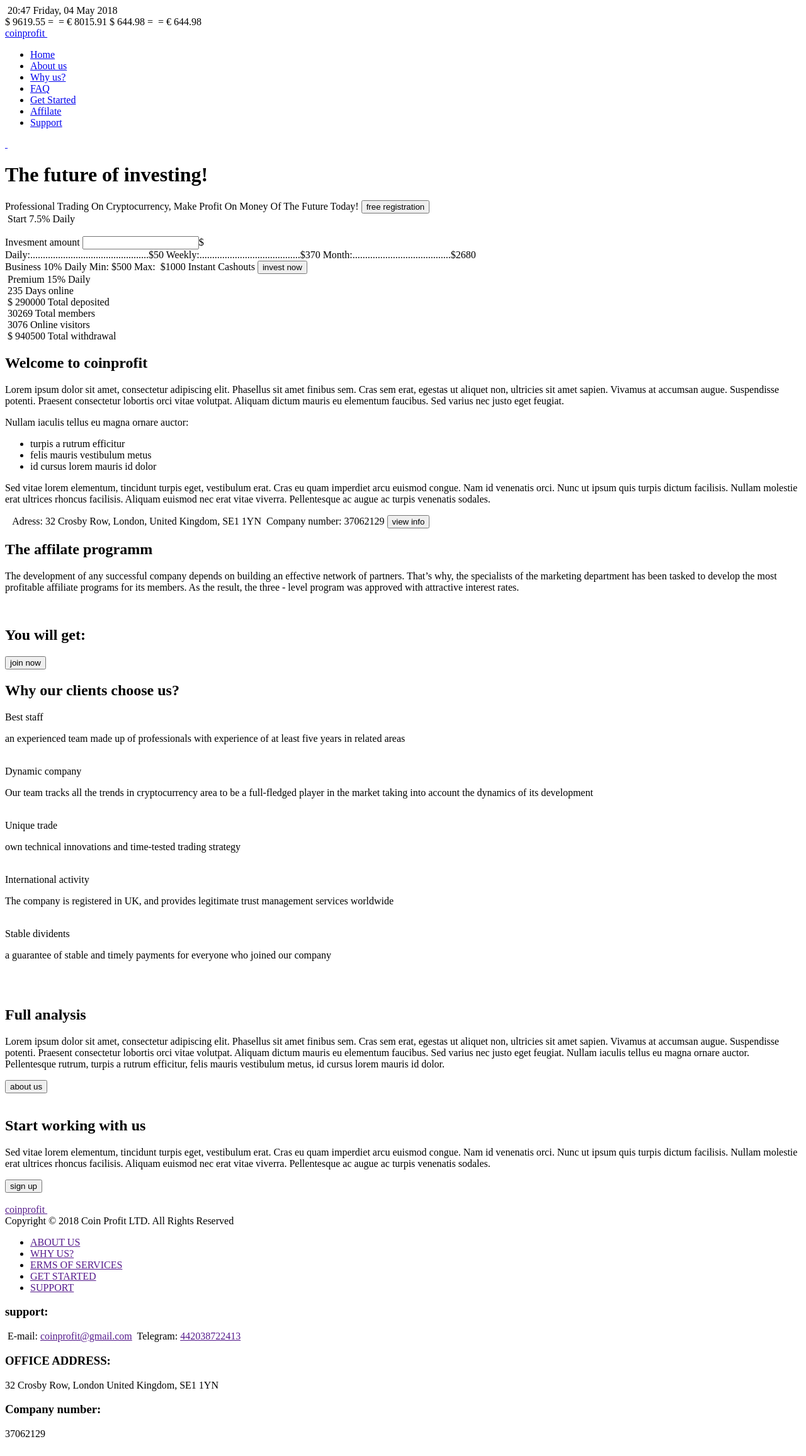
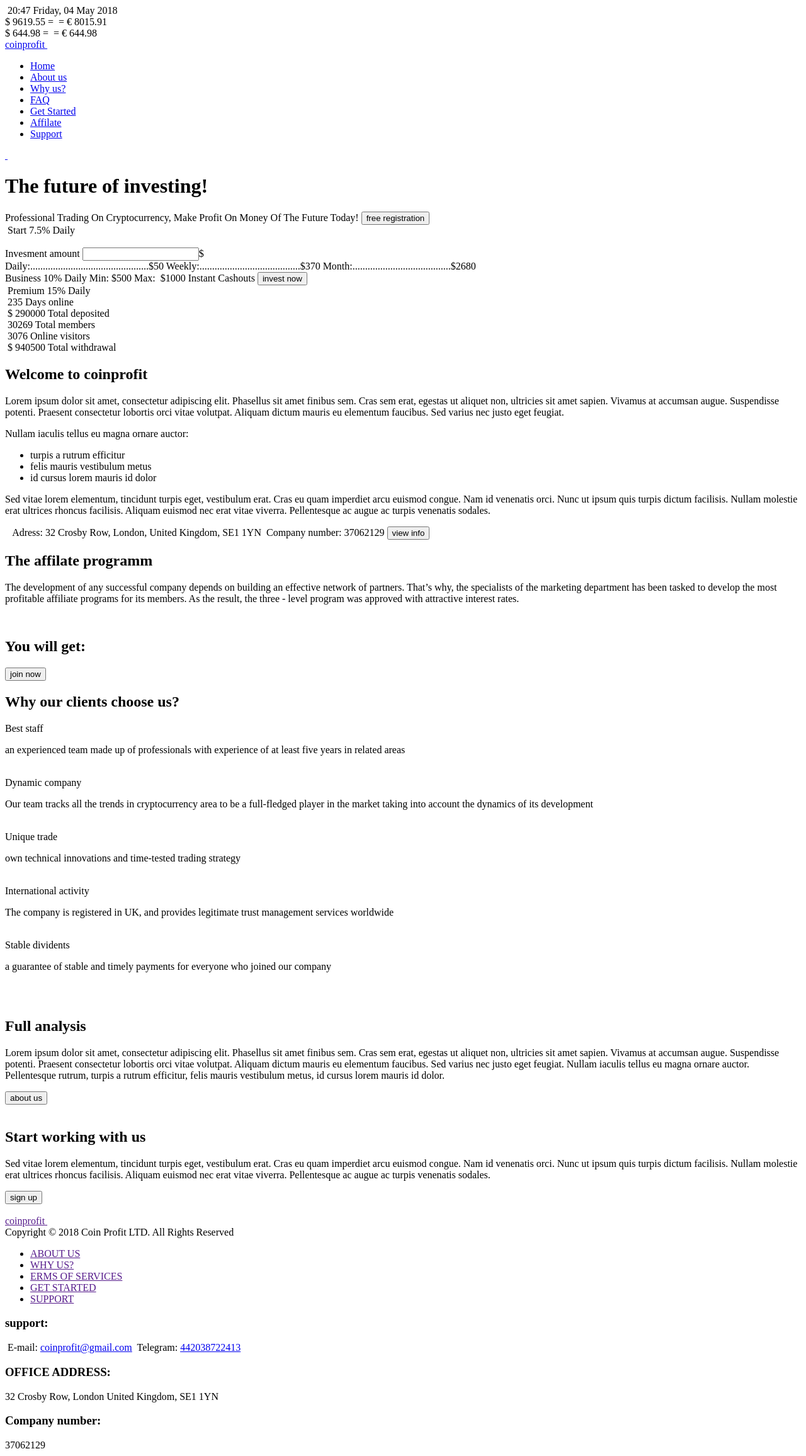
Before and after one commit to uspehcoursbrest/ZanDiplomaProJect, a plain HTML site: page main.html in a window 1280 px wide. Shown: the whole page at 63% size. Drawn offline with Linux system fonts and the light colour scheme.

Commit message:
внес измение после проверки дз

```diff
--- a/main.html
+++ b/main.html
@@ -13,15 +13,19 @@
             <span>Friday, 04 May  2018</span>
         </div>
         <div class="calculator">
+            <div class="calculator1">
                 <span>$ 9619.55 =</span>
                 <img src="" alt="">
                 <span>= &#8364; 8015.91</span>
+            </div>
+            <div class="calculator2">
                 <span>$ 644.98 =</span>
                 <img src="" alt="">
                 <span>= &#8364; 644.98</span>
             </div>
+        </div>
         <div class="logo">
-            <a href="#">coinprofit
+            <a href="#"><span>coinprofit</span>
                 <img src="" alt="">
             </a>
         </div>
@@ -47,14 +51,13 @@
     </div>
 </header>
 <div class="content">
+    <div class="banner">
         <div class="container">
-        <div class="banner">
             <div class="registration">
                 <h1>The future of
                     investing!</h1>
                 <span>Professional Trading On Cryptocurrency, Make Profit On Money Of The Future Today!</span>
                 <button>free registration</button>
-            </div>
             </div>
             <div class="plan">
                 <div class="plan">
@@ -85,7 +88,10 @@
                     <span>Premium 15% Daily</span>
                 </div>
             </div>
+        </div>
+    </div>
     <div class="statistic">
+        <div class="container">
             <div class="cards">
                 <img src="" alt="">
                 <span>235</span>
@@ -113,8 +119,8 @@
             </div>
         </div>
     </div>
+    <div class="about">
         <div class="container">
-        <div class="about">
             <h2>Welcome to
                 coinprofit</h2>
             <div class="description">
@@ -148,9 +154,8 @@
             </div>
         </div>
     </div>
+    <div class="program">
         <div class="container">
-
-        <div class="program">
             <h2>The affilate programm</h2>
             <p>The development of any successful company depends on building an effective network of partners. That’s
                 why, the specialists of the marketing department has been tasked to develop the most profitable
@@ -163,8 +168,8 @@
             </div>
         </div>
     </div>
+    <div class="advantages">
         <div class="container">
-        <div class="advantages">
             <h2>Why our clients
                 choose us?</h2>
             <div class="item">
@@ -196,23 +201,36 @@
             </div>
         </div>
     </div>
+    <div class="analysiswork">
         <div class="container">
-        <div class="analysiswork">
             <div class="analysis">
                 <img src="" alt="">
                 <h2>Full
                     analysis</h2>
-                <p>Lorem ipsum dolor sit amet, consectetur adipiscing elit. Phasellus sit amet finibus sem. Cras sem erat, egestas ut aliquet non, ultricies sit amet sapien. Vivamus at accumsan augue. Suspendisse potenti. Praesent consectetur lobortis orci vitae volutpat. Aliquam dictum mauris eu elementum faucibus. Sed varius nec justo eget feugiat. Nullam iaculis tellus eu magna ornare auctor. Pellentesque rutrum, turpis a rutrum efficitur, felis mauris vestibulum metus, id cursus lorem mauris id dolor.</p>
+                <p>Lorem ipsum dolor sit amet, consectetur adipiscing elit. Phasellus sit amet finibus sem. Cras sem
+                    erat,
+                    egestas ut aliquet non, ultricies sit amet sapien. Vivamus at accumsan augue. Suspendisse potenti.
+                    Praesent consectetur lobortis orci vitae volutpat. Aliquam dictum mauris eu elementum faucibus. Sed
+                    varius nec justo eget feugiat. Nullam iaculis tellus eu magna ornare auctor. Pellentesque rutrum,
+                    turpis
+                    a rutrum efficitur, felis mauris vestibulum metus, id cursus lorem mauris id dolor.</p>
                 <button>about us</button>
             </div>
             <div class="work">
                 <img src="" alt="">
                 <h2>Start working with us</h2>
-                <p>Sed vitae lorem elementum, tincidunt turpis eget, vestibulum erat. Cras eu quam imperdiet arcu euismod congue. Nam id venenatis orci. Nunc ut ipsum quis turpis dictum facilisis. Nullam molestie erat ultrices rhoncus facilisis. Aliquam euismod nec erat vitae viverra. Pellentesque ac augue ac turpis venenatis sodales. </p>
+                <p>Sed vitae lorem elementum, tincidunt turpis eget, vestibulum erat. Cras eu quam imperdiet arcu
+                    euismod
+                    congue. Nam id venenatis orci. Nunc ut ipsum quis turpis dictum facilisis. Nullam molestie erat
+                    ultrices
+                    rhoncus facilisis. Aliquam euismod nec erat vitae viverra. Pellentesque ac augue ac turpis venenatis
+                    sodales. </p>
                 <button>sign up</button>
             </div>
         </div>
+    </div>
     <div class="cooperation">
+        <div class="container">
             <img src="" alt="">
             <a href="#"></a>
             <img src="" alt="">
@@ -226,13 +244,12 @@
             <img src="" alt="">
             <a href="#"></a>
         </div>
-
     </div>
 </div>
 <footer>
     <div class="container">
         <div class="logo">
-            <a href="">coinprofit
+            <a href=""><span>coinprofit</span>
                 <img src="" alt="">
             </a>
         </div>
@@ -253,10 +270,10 @@
             <h3>support:</h3>
             <img src="" alt="">
             <span>E-mail:</span>
-            <a href="">coinprofit@gmail.com</a>
+            <a href="mailto:coinprofit@gmail.com">coinprofit@gmail.com</a>
             <img src="" alt="">
             <span>Telegram:</span>
-            <a href="">442038722413</a>
+            <a href="tel:442038722413">442038722413</a>
         </div>
         <div class="address">
             <h3>OFFICE ADDRESS:</h3>
```
Also changed, not shown: html.html (deleted, +0 -11 lines), index.html (added, +11 -0 lines). Lines whose indentation alone changed are shown as unchanged.
